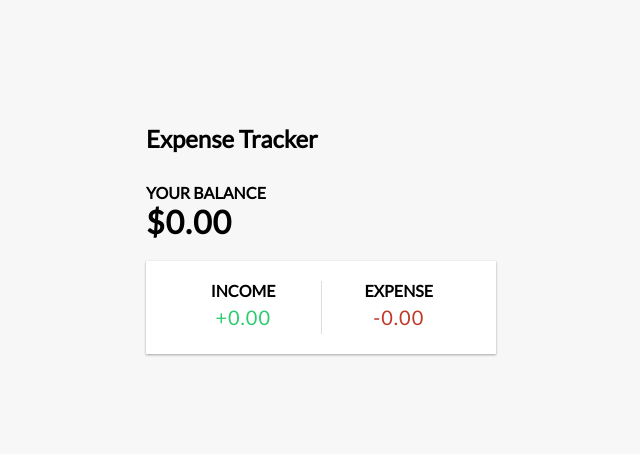
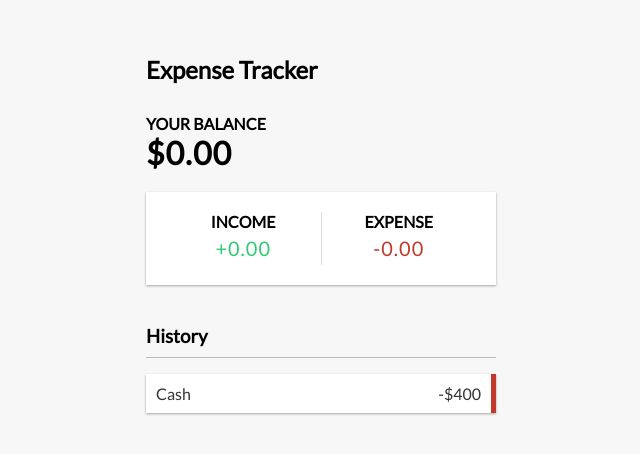
Before and after one commit to Asadbek-Dev/expense_tracker, a React (Create React App) app: page / in a window 1280 px wide. Shown: the part 156-610 px from the top of the page, without its empty margins (319-959 px from the left). Built offline with nearby package versions, Linux system fonts and the light colour scheme.

Commit message:
added TransactionList somponent

```diff
--- a/src/App.js
+++ b/src/App.js
@@ -2,6 +2,7 @@ import './App.css';
 import { Header } from './components/Header';
 import { Balance } from './components/Balance';
 import { IncomeExpenses } from './components/IncomeExpenses';
+import { TransactionList } from './components/TransactionList';
 
 function App() {
   return (
@@ -10,6 +11,7 @@ function App() {
       <div className="container">
         <Balance/>
         <IncomeExpenses/>
+        <TransactionList/>
       </div>
     </div>
   );
--- /dev/null
+++ b/src/components/TransactionList.js
@@ -0,0 +1,14 @@
+import React from 'react'
+
+export const TransactionList = () => {
+    return (
+        <div>
+            <h3>History</h3>
+            <ul className="list" id='list'>
+                <li className='minus'>
+                    Cash <span>-$400</span><button className='delete-btn'>x</button>
+                </li>
+            </ul>
+        </div>
+    )
+}
```
